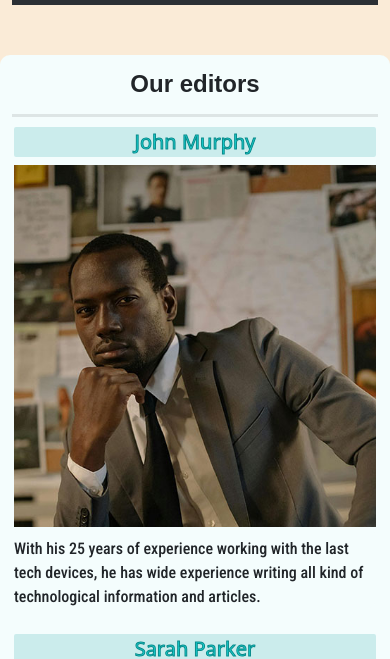
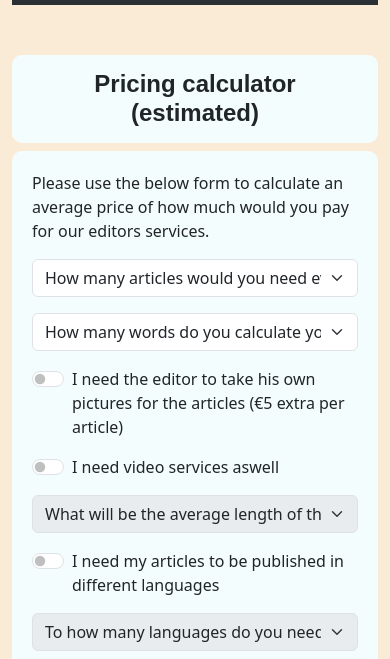
Before and after one commit to locrisol/locrisol.github.io, a plain HTML site: page html/pricing.html in a window 390 px wide. Shown: the part 192-851 px from the top of the page. Drawn offline with nearby package versions, Linux system fonts and the light colour scheme; a web font is replaced by a local one.

Commit message:
Reverting previous changing.

```diff
--- a/html/pricing.html
+++ b/html/pricing.html
@@ -85,7 +85,7 @@
 
         <!-- List of the editors -->
         <div class="row">
-            <div id="editorsList" class="col-lg-3 col-md-6 col-sm-12 order-sm-2 order-md-2 order-lg-1">
+            <div id="editorsList" class="col-lg-3 col-md-6 col-sm-12 col-12 order-2 order-sm-2 order-md-2 order-lg-1">
                 <h4 id="editorsSectionTitle">Our editors</h4>
                 <div class="editors">
                     <h5 class="editorsName">
@@ -159,7 +159,7 @@
             </div>
 
             <!-- ARTICLE CONTENT START-->
-            <div class="col-lg-6 col-md-6 col-sm-12 order-sm-1 order-lg-2">
+            <div class="col-lg-6 col-md-6 col-sm-12 col-12 order-1 order-sm-1 order-md-1 order-lg-2">
                 <h4 id="articles-section-title">Pricing calculator (estimated)</h4>
 
                 <div id="calculatorFormContainer">
@@ -248,7 +248,7 @@
             <!-- ARTICLE CONTENT END-->
 
             <!-- Slots machine code -->
-            <div id="jackpotGame" class="col-lg-3 col-md-12 col-sm-12 order-3">
+            <div id="jackpotGame" class="col-lg-3 col-md-12 col-sm-12 col-12 order-3 order-sm-3 order-md-3 order-lg-3">
                 <h4 id="minigameSectionTitle">Jackpot Machine</h4>
                 <!-- Main section of the game-->
                 <div id="gameStart">
```
